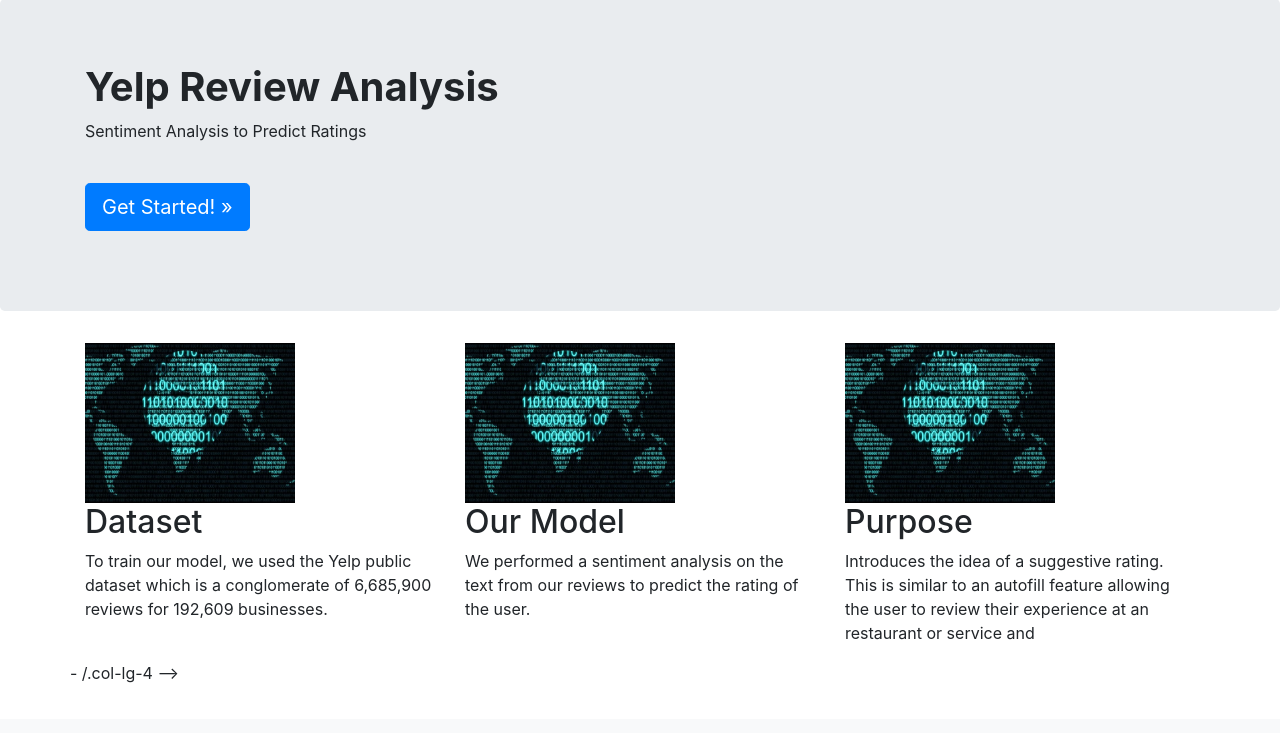
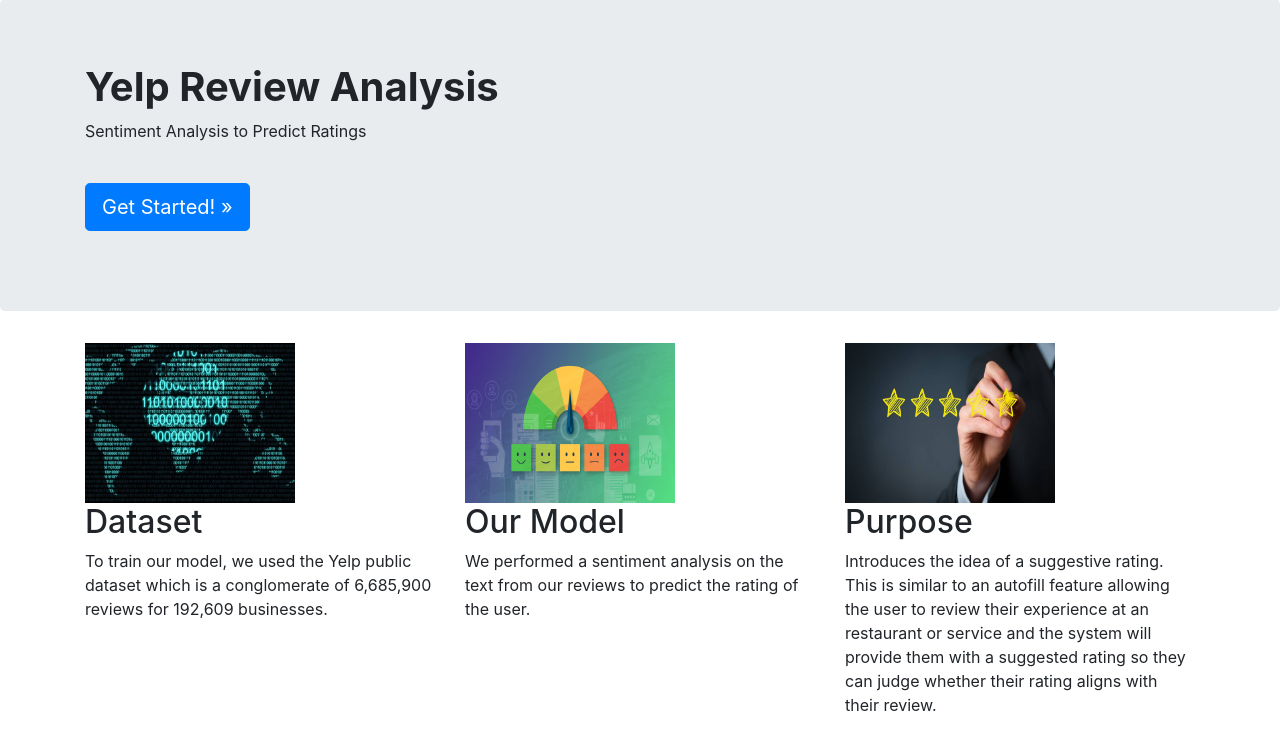
Before and after one commit to dtang5/HackRice9, a Flask app: page / in a window 1280 px wide. Shown: the part 81-814 px from the top of the page. Before the commit the page ends 764 px from the top, so only its background shows below. Run offline with Flask 2, Linux system fonts and the light colour scheme; some libraries are stand-ins or nearby versions.

Commit message:
MVP front end looking better

```diff
--- a/Front_End/Templates/home.html
+++ b/Front_End/Templates/home.html
@@ -18,17 +18,17 @@
             <p>To train our model, we used the Yelp public dataset which is a conglomerate of 6,685,900 reviews for 192,609 businesses. </p>
         </div><!-- /.col-lg-4 -->
         <div class="col-lg-4">
-            <img class="img" src="images/our_dataset.jpg" width="210" height="160">
+            <img class="img" src="images/sentiment_analysis.jpg" width="210" height="160">
             <h2>Our Model</h2>
             <p>We performed a sentiment analysis on the text from our reviews to predict the rating of the user.</p>
         </div>
         <div class="col-lg-4">
-            <img class="img" src="images/our_dataset.jpg" width="210" height="160">
+            <img class="img" src="images/purpose_rating.jpg" width="210" height="160">
             <h2>Purpose</h2>
             <p>Introduces the idea of a suggestive rating. This is similar to an autofill feature allowing the user to review their experience at
-            an restaurant or service and </p>
-        </div>- /.col-lg-4 -->
-    </div><!-- /.row -->
+            an restaurant or service and the system will provide them with a suggested rating so they can judge whether their rating aligns with their review.</p>
+        </div>
+    </div>
 </div>
 
 {% endblock %}
--- a/Front_End/Templates/layout.html
+++ b/Front_End/Templates/layout.html
@@ -2,7 +2,7 @@
 <html>
 <head>
   <meta charset="utf-8">
-  <title>Financial Simulator</title>
+  <title>Suggested Rating</title>
   <link rel="stylesheet" href="https://stackpath.bootstrapcdn.com/bootstrap/4.3.1/css/bootstrap.min.css" integrity="sha384-ggOyR0iXCbMQv3Xipma34MD+dH/1fQ784/j6cY/iJTQUOhcWr7x9JvoRxT2MZw1T" crossorigin="anonymous">
 </head>
 <body>
```
Also changed, not shown: Front_End/Templates/images/purpose_rating.jpg (added), Front_End/Templates/images/sentiment_analysis.jpg (added).
